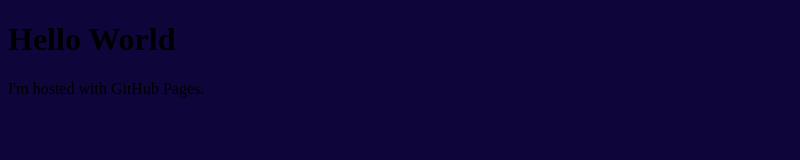
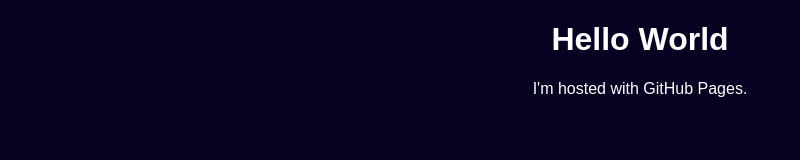
Before and after one commit to CamelleoDev/CamelleoDev.github.io, a plain HTML site: page index.html in a window 1280 px wide. Shown: the whole page, without its empty margins (0-800 px from the left). Drawn offline with Linux system fonts and the light colour scheme.

Commit message:
custom fonts test

```diff
--- a/index.html
+++ b/index.html
@@ -1,7 +1,27 @@
 <!DOCTYPE html>
 <html>
 <style>
-    body {background-color: rgb(14, 6, 59);}
+    @font-face {
+      font-family: 'Pixel';
+      src: url('fonts/vcr.ttf') format('ttf');
+      font-weight: normal;
+      font-style: normal;
+    }
+    body
+    {
+        background-color: rgb(7, 2, 34);
+        font-family: 'Pixel', Arial, sans-serif;
+    }
+    h1
+    {
+        color: white;
+        text-align: center;
+    }
+    p
+    {
+        color: white;
+        text-align: center;
+    }
 </style>
 
 <body>
```
Also changed, not shown: fonts/vcr.ttf (added).
